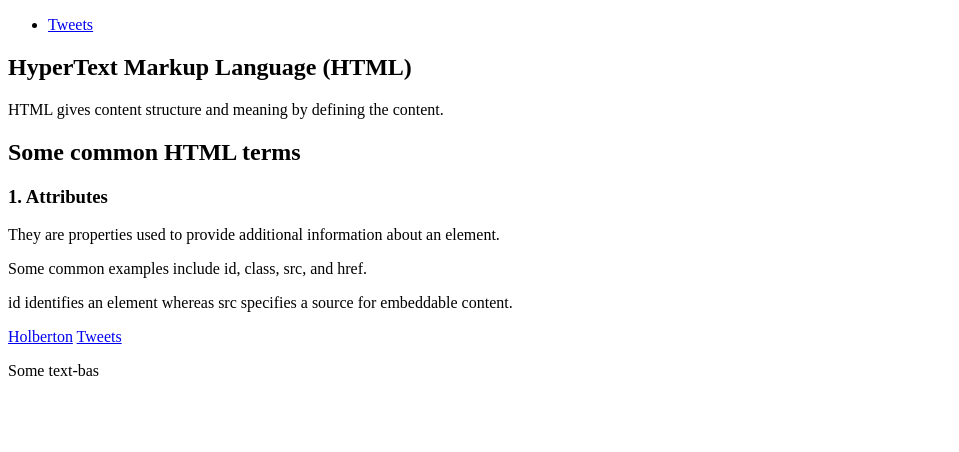
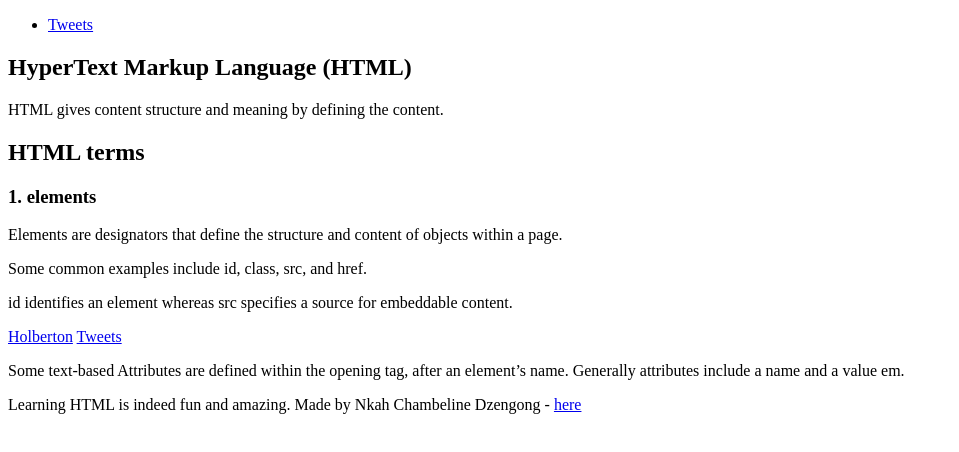
Before and after one commit to LYCE899/alu-web-development, a plain HTML site: page html_basic/index.html in a window 1280 px wide. Shown: the whole page, without its empty margins (0-959 px from the left). Drawn offline with Linux system fonts and the light colour scheme.

Commit message:
Update index.html

```diff
--- a/html_basic/index.html
+++ b/html_basic/index.html
@@ -1,51 +1,31 @@
 <!DOCTYPE html>
-
 <html lang="en">
-
     <head>
-
         <title>HTML Basics</title>
-
         <meta charset="UTF-8">
-
     </head>
-
     <body>
-
         <header>
-
             <ul>
-
                 <li><a href="./tweets.html">Tweets</a></li>
-
             </ul>
-
         </header>
-
         <main>
-
             <article>
-
                 <h1>HyperText Markup Language (HTML)</h1>
-
                 <p>HTML gives content structure and meaning by defining the content.</p>
-
-																								                <h2>Some common HTML terms</h2>
-
-																										                <h3>1. Attributes</h3>
-
-																												                <p>They are properties used to provide additional information about an element.</p>
-
+                <h2> HTML terms</h2>
+                <h3>1. elements</h3>
+                <p>Elements are designators that define the structure and content of objects within a page.</p>
                 <p>Some common examples include id, class, src, and href.</p>
-
                 <p>id identifies an element whereas src specifies a source for embeddable content.</p>
-
                 <a href="https://www.holbertonschool.com/holberton-logo.png">Holberton</a>
-
                 <a href="./tweets.html">Tweets</a>
-
             </article>
-
             <aside>
-
-																																										                <p>Some text-bas
+                <p>Some text-based Attributes are defined within the opening tag, after an element’s name. Generally attributes include a name and a value em.</p>
+            </aside>
+        </main>
+        <footer><p>Learning HTML is indeed fun and amazing. Made by Nkah Chambeline Dzengong - <a href="https://drive.google.com/drive/folders/1hH0JQZaBkGmZd_IzfwsIZTEv7qF3PaxN?usp=share_link" target="_blank">here</a></p></footer>
+    </body>
+</html>
```
Lines whose indentation alone changed are shown as unchanged.
